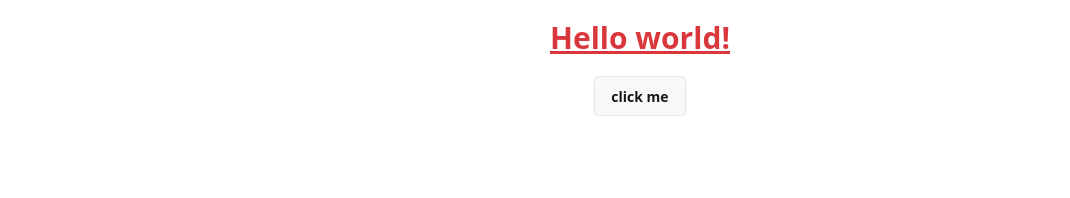
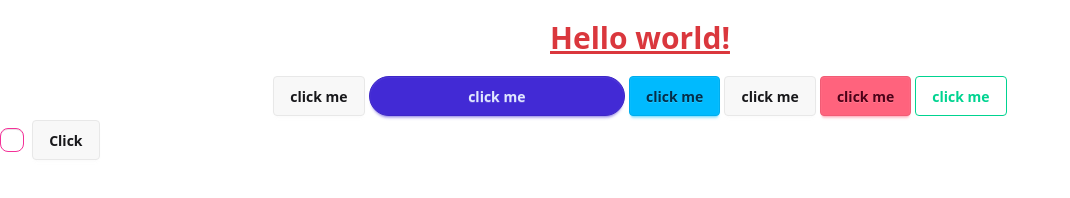
Before and after one commit to zisanahmed97/payooo-mobile-link, a plain HTML site: page index.html in a window 1280 px wide. Shown: the whole page, without its empty margins (0-1070 px from the left). Drawn offline with nearby package versions, Linux system fonts and the light colour scheme.

Commit message:
added theme link and show some style from daisyui like button etc

```diff
--- a/index.html
+++ b/index.html
@@ -1,5 +1,5 @@
 <!doctype html>
-<html>
+<html data-theme="light">
   <head>
     <meta charset="UTF-8" />
     <meta name="viewport" content="width=device-width, initial-scale=1.0" />
@@ -7,6 +7,10 @@
     <!-- daisyUI link -->
      <link href="https://cdn.jsdelivr.net/npm/daisyui@5" rel="stylesheet" type="text/css" />
 <script src="https://cdn.jsdelivr.net/npm/@tailwindcss/browser@4"></script>
+
+
+<!-- theme link from daisyUI -->
+<link href="https://cdn.jsdelivr.net/npm/daisyui@5/themes.css" rel="stylesheet" type="text/css" />
 
     <title>explore khalamoni</title>
     <style type="text/tailwindcss">
@@ -21,9 +25,20 @@
     </h1>
   <div class="text-center">
   <button class="btn" >click me</button>
+  <button class="btn btn-primary w-64 rounded-full">click me</button>
+  <button class="btn btn-info">click me</button>
+  <button class="btn btn-info-content">click me</button>
+  <button class="btn btn-error">click me</button>
+  <button class="btn btn-neutral  btn-outline btn-success">click me</button>
   </div>
-
-
+  <input type="checkbox" class="checkbox checkbox-secondary" />
+<div class="dropdown">
+  <div tabindex="0" role="button" class="btn m-1">Click</div>
+  <ul tabindex="-1" class="dropdown-content menu bg-base-100 rounded-box z-1 w-52 p-2 shadow-sm">
+    <li><a>Item 1</a></li>
+    <li><a>Item 2</a></li>
+  </ul>
+</div>
 
 </body>
 </html>
```
